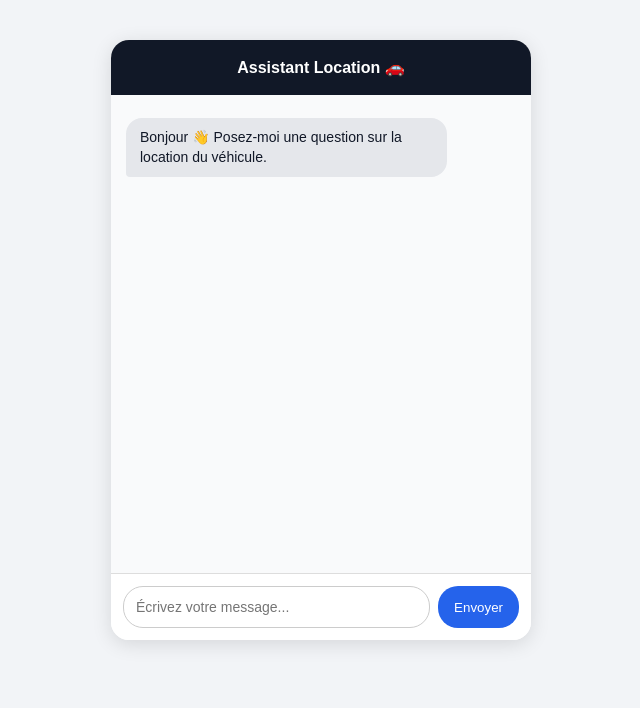
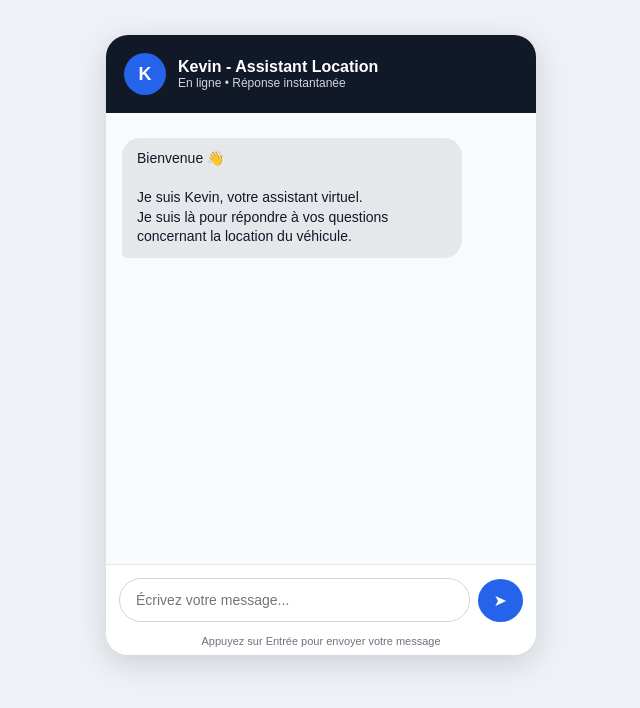
Before and after one commit to jaizj344-wq/chatbot-location, a Flask app: page / in a window 1280 px wide. Shown: the top 708 px of the page, without its empty margins (319-959 px from the left). Run offline with Flask 3, Linux system fonts and the light colour scheme.

Commit message:
interface pro kevin

```diff
--- a/templates/index.html
+++ b/templates/index.html
@@ -2,23 +2,23 @@
 <html>
 <head>
     <meta charset="UTF-8">
-    <title>Chatbot Location</title>
+    <title>Kevin - Assistant Location</title>
 
     <style>
         body {
             font-family: Arial, sans-serif;
-            background: #f2f4f7;
+            background: #eef2f7;
             margin: 0;
             padding: 0;
         }
 
         .chat-container {
-            width: 420px;
-            height: 600px;
-            margin: 40px auto;
+            width: 430px;
+            height: 620px;
+            margin: 35px auto;
             background: white;
-            border-radius: 18px;
-            box-shadow: 0 4px 20px rgba(0,0,0,0.12);
+            border-radius: 22px;
+            box-shadow: 0 8px 30px rgba(0,0,0,0.15);
             display: flex;
             flex-direction: column;
             overflow: hidden;
@@ -28,55 +28,88 @@
             background: #111827;
             color: white;
             padding: 18px;
-            text-align: center;
+            display: flex;
+            align-items: center;
+            gap: 12px;
+        }
+
+        .avatar {
+            width: 42px;
+            height: 42px;
+            background: #2563eb;
+            border-radius: 50%;
+            display: flex;
+            align-items: center;
+            justify-content: center;
             font-weight: bold;
+            font-size: 18px;
+        }
+
+        .header-text {
+            text-align: left;
+        }
+
+        .header-text .name {
+            font-weight: bold;
+            font-size: 16px;
+        }
+
+        .header-text .status {
+            font-size: 12px;
+            color: #d1d5db;
         }
 
         .chat-box {
             flex: 1;
-            padding: 15px;
+            padding: 16px;
             overflow-y: auto;
             background: #f9fafb;
         }
 
         .message {
-            max-width: 75%;
-            padding: 10px 14px;
-            margin: 8px 0;
-            border-radius: 16px;
+            max-width: 78%;
+            padding: 11px 15px;
+            margin: 9px 0;
+            border-radius: 18px;
             line-height: 1.4;
             font-size: 14px;
             clear: both;
+            word-wrap: break-word;
         }
 
         .user {
             background: #2563eb;
             color: white;
             margin-left: auto;
-            border-bottom-right-radius: 4px;
+            border-bottom-right-radius: 5px;
         }
 
         .bot {
             background: #e5e7eb;
             color: #111827;
             margin-right: auto;
-            border-bottom-left-radius: 4px;
+            border-bottom-left-radius: 5px;
         }
 
         .input-area {
             display: flex;
-            padding: 12px;
-            border-top: 1px solid #ddd;
+            align-items: center;
+            padding: 13px;
+            border-top: 1px solid #e5e7eb;
             background: white;
         }
 
         input {
             flex: 1;
-            padding: 12px;
-            border: 1px solid #ccc;
-            border-radius: 20px;
+            padding: 13px 16px;
+            border: 1px solid #d1d5db;
+            border-radius: 25px;
             outline: none;
             font-size: 14px;
+        }
+
+        input:focus {
+            border-color: #2563eb;
         }
 
         button {
@@ -85,12 +118,29 @@
             border: none;
             background: #2563eb;
             color: white;
-            border-radius: 20px;
+            border-radius: 50%;
             cursor: pointer;
+            font-size: 16px;
         }
 
         button:hover {
             background: #1d4ed8;
+        }
+
+        .footer-note {
+            font-size: 11px;
+            text-align: center;
+            color: #6b7280;
+            padding-bottom: 8px;
+            background: white;
+        }
+
+        @media (max-width: 500px) {
+            .chat-container {
+                width: 95%;
+                height: 90vh;
+                margin: 20px auto;
+            }
         }
     </style>
 </head>
@@ -99,18 +149,28 @@
 
 <div class="chat-container">
     <div class="chat-header">
-        Assistant Location 🚗
+        <div class="avatar">K</div>
+        <div class="header-text">
+            <div class="name">Kevin - Assistant Location</div>
+            <div class="status">En ligne • Réponse instantanée</div>
+        </div>
     </div>
 
     <div class="chat-box" id="chatBox">
         <div class="message bot">
-            Bonjour 👋 Posez-moi une question sur la location du véhicule.
+            Bienvenue 👋<br><br>
+            Je suis Kevin, votre assistant virtuel.<br>
+            Je suis là pour répondre à vos questions concernant la location du véhicule.
         </div>
     </div>
 
     <div class="input-area">
         <input type="text" id="message" placeholder="Écrivez votre message...">
-        <button onclick="sendMessage()">Envoyer</button>
+        <button onclick="sendMessage()">➤</button>
+    </div>
+
+    <div class="footer-note">
+        Appuyez sur Entrée pour envoyer votre message
     </div>
 </div>
 
@@ -134,6 +194,8 @@ async function sendMessage() {
     addMessage(message, "user");
     input.value = "";
 
+    addMessage("Kevin écrit...", "bot", true);
+
     let response = await fetch("/chat", {
         method: "POST",
         headers: {
@@ -144,16 +206,28 @@ async function sendMessage() {
 
     let data = await response.json();
 
+    removeTypingMessage();
     addMessage(data.reply, "bot");
 }
 
-function addMessage(text, sender) {
+function addMessage(text, sender, typing = false) {
     let msg = document.createElement("div");
     msg.classList.add("message", sender);
-    msg.innerText = text;
 
+    if (typing) {
+        msg.id = "typing";
+    }
+
+    msg.innerHTML = text;
     chatBox.appendChild(msg);
     chatBox.scrollTop = chatBox.scrollHeight;
+}
+
+function removeTypingMessage() {
+    let typing = document.getElementById("typing");
+    if (typing) {
+        typing.remove();
+    }
 }
 </script>
 
```
